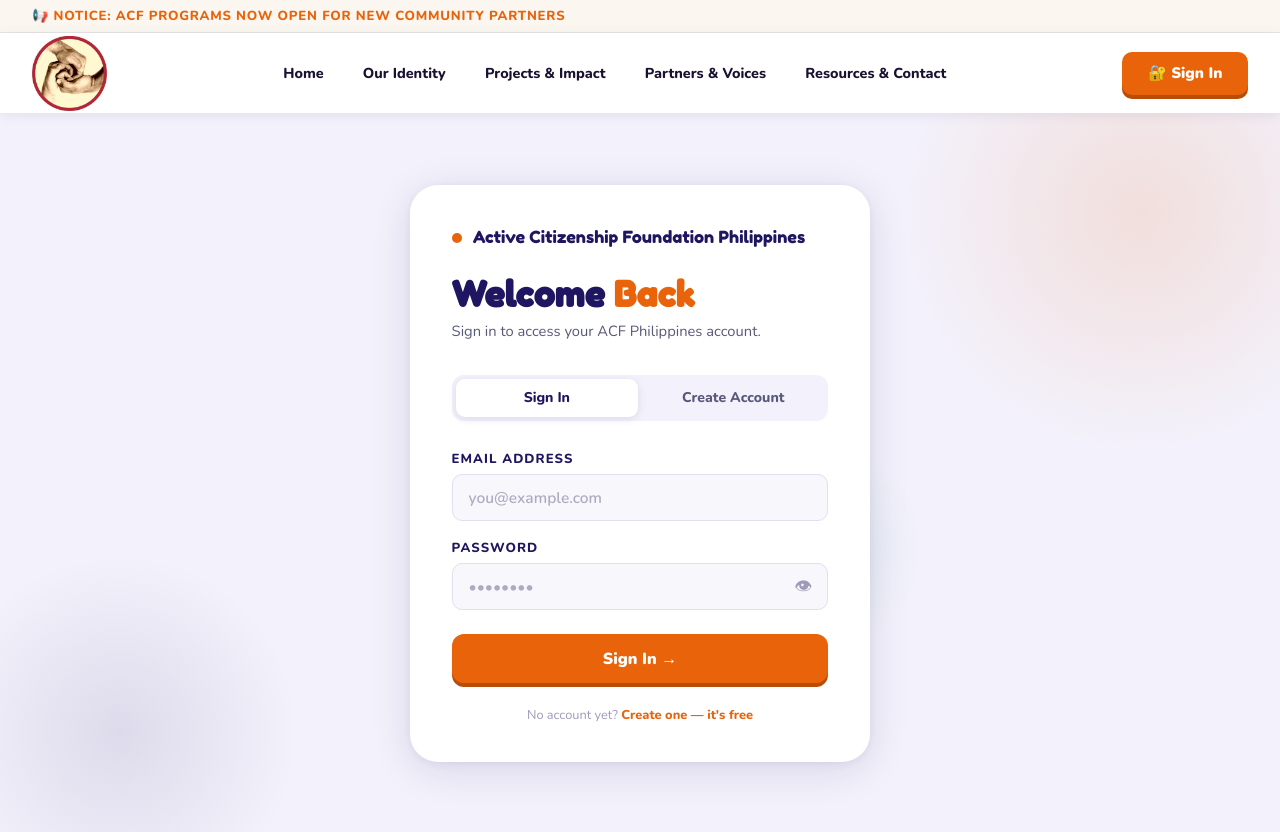
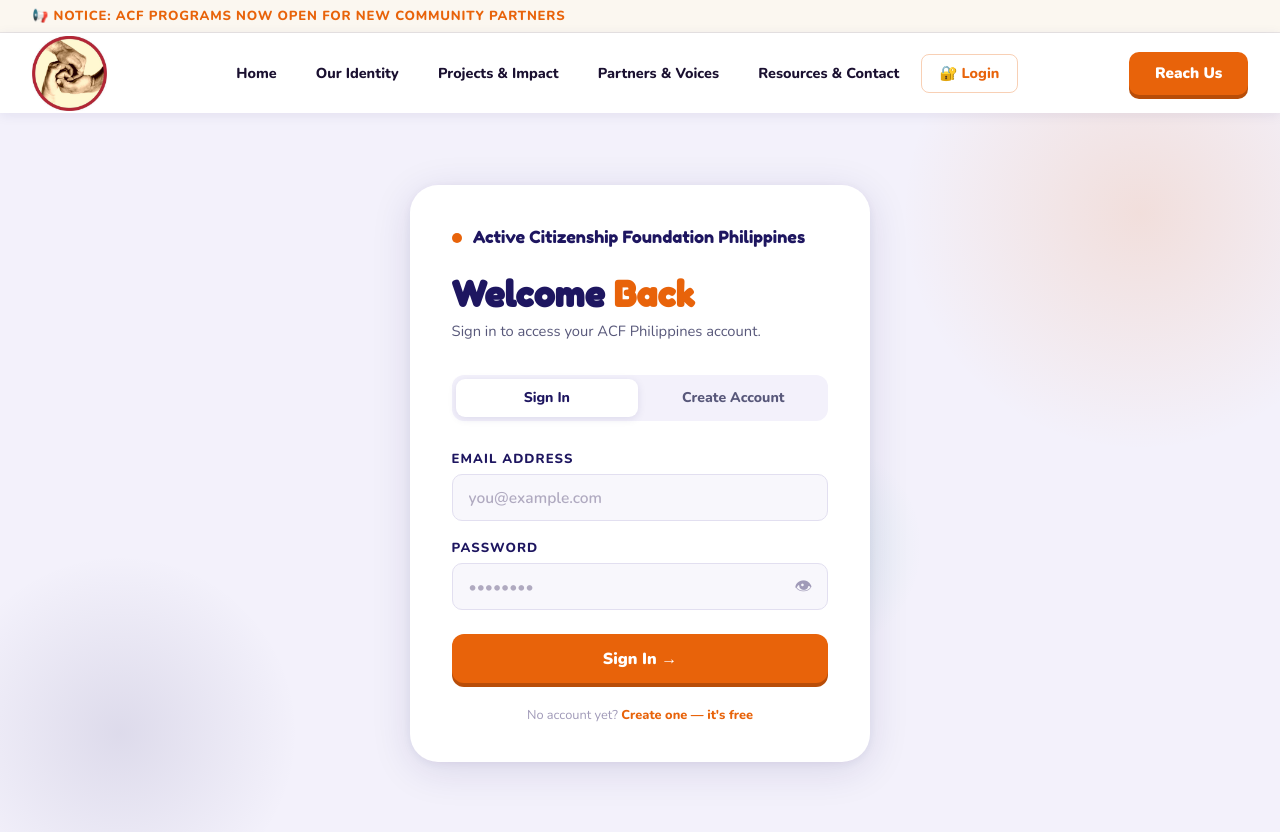
Before and after one commit to orenjade/its122p-finalproj, a PHP site: the page made by login.php in a window 1280 px wide. Shown: the top 832 px of the page. Run offline with PHP 8.4, Linux system fonts and the light colour scheme.

Commit message:
nav bar adjustments for login

```diff
--- a/nav-footer.css
+++ b/nav-footer.css
@@ -115,15 +115,7 @@
 .nav-btn.active-page { color: var(--orange); }
 .nav-btn .arrow { font-size: 0.6rem; opacity: .5; }
 
-/* ─── RIGHT SIDE AUTH AREA ─── */
-.nav-auth {
-  display: flex;
-  align-items: center;
-  gap: 0.6rem;
-  flex-shrink: 0;
-}
-
-/* Login button (logged out state) */
+/* ─── REACH US BUTTON (always far right) ─── */
 .nav-cta {
   flex-shrink: 0;
   background: var(--orange);
@@ -141,7 +133,19 @@
 }
 .nav-cta:hover { background: #c9540a; transform: translateY(2px); box-shadow: 0 2px 0 #b84d08; }
 
-/* ─── DASHBOARD BUTTON (admin) ─── */
+/* Login nav link (logged out state) */
+.nav-btn--login {
+  color: var(--orange);
+  border: 1.5px solid rgba(232,99,10,0.3);
+  border-radius: 8px;
+}
+.nav-btn--login:hover {
+  background: rgba(232,99,10,0.08);
+  color: var(--orange);
+  border-color: var(--orange);
+}
+
+/* Dashboard button (admin) */
 .nav-btn--user {
   font-size: 0.82rem;
   font-weight: 900;
@@ -218,10 +222,11 @@
 
 /* ─── USER DROPDOWN ─── */
 .nav-user-dropdown {
-  display: none;
+  display: none !important;
   position: absolute;
   top: calc(100% + 12px);
   right: 0;
+  left: auto;
   background: #fff;
   border-radius: 18px;
   box-shadow: 0 12px 40px rgba(30,22,96,0.18), 0 2px 8px rgba(30,22,96,0.08);
@@ -231,7 +236,7 @@
   z-index: 600;
 }
 .nav-user-dropdown.open {
-  display: block;
+  display: block !important;
   animation: nud-in .2s cubic-bezier(.22,.68,0,1.2) both;
 }
 
@@ -430,8 +435,8 @@
 @media (max-width: 900px) {
   .nav-hamburger { display: flex; }
 
-  /* Hide desktop auth area on mobile */
-  .nav-auth { display: none; }
+  /* Hide Reach Us desktop button on mobile — shown inside hamburger menu instead */
+  .nav-cta { display: none; }
 
   .main-nav {
     display: none;
--- a/nav-footer.php
+++ b/nav-footer.php
@@ -1,37 +1,25 @@
 <?php
 // nav-footer.php — ACF Philippines Shared Nav & Footer Include
 
-// Load auth helpers so we can check session state
 require_once __DIR__ . '/auth.php';
 
 function acf_nav($currentPage = '') {
-  // Read session state inside the function
-  $loggedIn   = is_logged_in();
-  $isAdmin    = is_admin();
-  $user       = $loggedIn ? current_user() : null;
+  $loggedIn = is_logged_in();
+  $isAdmin  = is_admin();
+  $user     = $loggedIn ? current_user() : null;
 ?>
-<!-- ══════════════════════════════════════════════════
-     UTILITY BAR
-══════════════════════════════════════════════════ -->
 <div class="utility-bar">
   <div class="utility-notice">📢 NOTICE: ACF programs now open for new community partners</div>
 </div>
 
-<!-- ══════════════════════════════════════════════════
-     MAIN HEADER
-══════════════════════════════════════════════════ -->
 <header class="site-header">
   <div class="header-inner">
 
     <!-- LOGO -->
     <a class="logo" href="index.php" aria-label="ACF Philippines Home">
-      <img
-        id="logo-img"
-        class="logo-img"
-        src="images/logo.jpg"
-        alt="Active Citizenship Foundation Philippines"
-        onerror="this.style.display='none';document.getElementById('logo-text-fallback').style.display='flex';"
-      />
+      <img id="logo-img" class="logo-img" src="images/logo.jpg"
+           alt="Active Citizenship Foundation Philippines"
+           onerror="this.style.display='none';document.getElementById('logo-text-fallback').style.display='flex';"/>
       <div id="logo-text-fallback" class="logo-text-fallback" style="display:none;">
         <div class="logo-acf">
           <span class="l-a">A</span><span class="l-c">C</span><span class="l-f">F</span>
@@ -40,7 +28,7 @@ function acf_nav($currentPage = '') {
       </div>
     </a>
 
-    <!-- Main nav -->
+    <!-- MAIN NAV: page links + user pill if logged in -->
     <nav class="main-nav" id="main-nav" aria-label="Main navigation">
       <a class="nav-btn<?= $currentPage === 'home'      ? ' active-page' : '' ?>" href="index.php"     data-page="home">Home</a>
       <a class="nav-btn<?= $currentPage === 'identity'  ? ' active-page' : '' ?>" href="identity.php"  data-page="identity">Our Identity</a>
@@ -49,37 +37,15 @@ function acf_nav($currentPage = '') {
       <a class="nav-btn<?= $currentPage === 'resources' ? ' active-page' : '' ?>" href="resources.php" data-page="resources">Resources &amp; Contact</a>
 
       <?php if ($loggedIn): ?>
-        <!-- ── LOGGED IN: user menu (mobile) ── -->
         <?php if ($isAdmin): ?>
           <a class="nav-btn nav-btn--user" href="admin/dashboard.php">🏠 Dashboard</a>
         <?php endif; ?>
-        <a class="nav-cta-mobile nav-cta-mobile--ghost" href="logout.php" style="display:none;">Sign Out</a>
-      <?php else: ?>
-        <!-- ── LOGGED OUT: login link (mobile) ── -->
-        <a class="nav-cta-mobile" href="login.php" style="display:none;">🔐 Sign In / Register</a>
-      <?php endif; ?>
-    </nav>
 
-    <!-- Hamburger (mobile) -->
-    <button class="nav-hamburger" id="nav-hamburger" aria-label="Toggle navigation" aria-expanded="false">
-      <span></span><span></span><span></span>
-    </button>
-
-    <!-- ── RIGHT SIDE: desktop auth area ── -->
-    <div class="nav-auth">
-      <?php if ($loggedIn): ?>
-
-        <?php if ($isAdmin): ?>
-          <!-- Admin: Dashboard link + user pill + logout -->
-          <a class="nav-btn nav-btn--user" href="admin/dashboard.php">🏠 Dashboard</a>
-        <?php endif; ?>
-
-        <!-- User pill dropdown -->
+        <!-- User pill with dropdown -->
         <div class="nav-user-pill" id="nav-user-pill">
           <span class="nav-user-avatar"><?= strtoupper(substr($user['name'], 0, 1)) ?></span>
           <span class="nav-user-name"><?= htmlspecialchars(explode(' ', $user['name'])[0]) ?></span>
           <span class="nav-user-arrow">▾</span>
-
           <div class="nav-user-dropdown" id="nav-user-dropdown">
             <div class="nud-header">
               <div class="nud-name"><?= htmlspecialchars($user['name']) ?></div>
@@ -95,11 +61,27 @@ function acf_nav($currentPage = '') {
           </div>
         </div>
 
+        <!-- Mobile: sign out -->
+        <a class="nav-cta-mobile nav-cta-mobile--ghost" href="logout.php" style="display:none;">↩ Sign Out</a>
+
       <?php else: ?>
-        <!-- Not logged in: Login button -->
-        <a class="nav-cta nav-cta--login" href="login.php">🔐 Sign In</a>
+        <!-- Logged out: Login link visible in nav -->
+        <a class="nav-btn nav-btn--login<?= $currentPage === 'login' ? ' active-page' : '' ?>" href="login.php" data-page="login">🔐 Login</a>
+        <!-- Mobile: login -->
+        <a class="nav-cta-mobile nav-cta-mobile--ghost" href="login.php" style="display:none;">🔐 Login / Register</a>
       <?php endif; ?>
-    </div>
+
+      <!-- Mobile only: Reach Us always at bottom of menu -->
+      <a class="nav-cta-mobile" href="contact.php" style="display:none;">✉ Reach Us</a>
+    </nav>
+
+    <!-- Hamburger (mobile) -->
+    <button class="nav-hamburger" id="nav-hamburger" aria-label="Toggle navigation" aria-expanded="false">
+      <span></span><span></span><span></span>
+    </button>
+
+    <!-- Desktop: Reach Us only, always on the far right -->
+    <a class="nav-cta" href="contact.php">Reach Us</a>
 
   </div>
 </header>
@@ -108,9 +90,6 @@ function acf_nav($currentPage = '') {
 
 function acf_footer() {
 ?>
-<!-- ══════════════════════════════════════════════════
-     FOOTER
-══════════════════════════════════════════════════ -->
 <footer class="site-footer">
   <div class="footer-inner">
 
--- a/nav-init.js
+++ b/nav-init.js
@@ -40,13 +40,19 @@
     var dropdown = document.getElementById('nav-user-dropdown');
     if (!pill || !dropdown) return;
 
+    // Always start closed
+    dropdown.classList.remove('open');
+    pill.classList.remove('open');
+
     pill.addEventListener('click', function (e) {
+      // Allow clicks on links inside the dropdown to navigate normally
+      if (e.target.closest('a')) return;
       e.stopPropagation();
       var isOpen = dropdown.classList.toggle('open');
       pill.classList.toggle('open', isOpen);
     });
 
-    // Close when clicking anywhere outside
+    // Close when clicking anywhere outside the pill
     document.addEventListener('click', function (e) {
       if (!pill.contains(e.target)) {
         dropdown.classList.remove('open');
@@ -54,7 +60,7 @@
       }
     });
 
-    // Close on Escape key
+    // Close on Escape
     document.addEventListener('keydown', function (e) {
       if (e.key === 'Escape') {
         dropdown.classList.remove('open');
```
